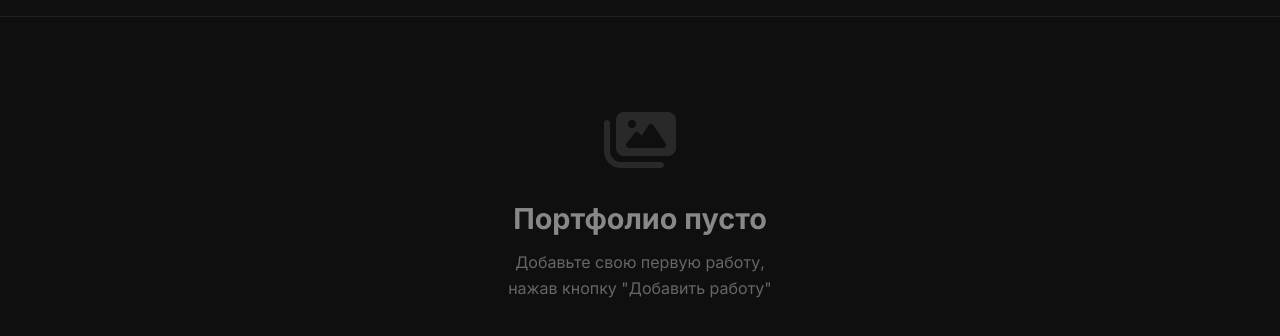
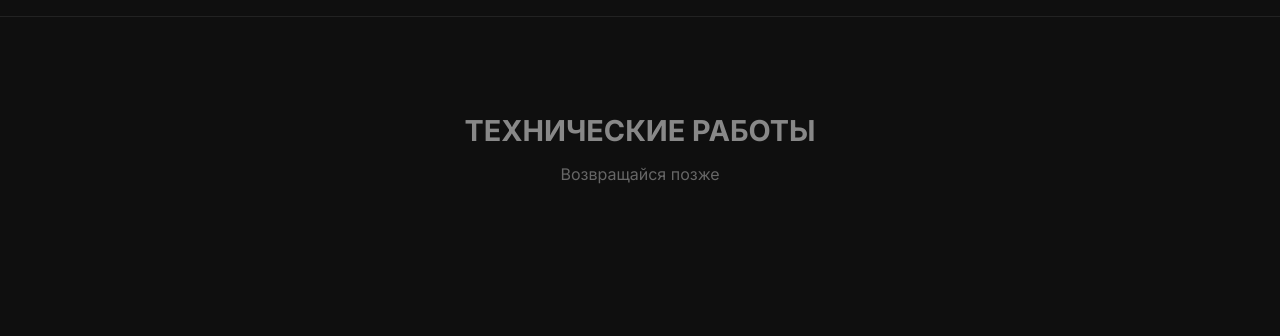
Before and after one commit to houston188/my-portfolio, a website: page public/index.html in a window 1280 px wide. Shown: the part 68-404 px from the top of the page. Drawn offline with nearby package versions, Linux system fonts and the light colour scheme; no server answers.

Commit message:
Изменение пустого экрана

```diff
--- a/public/index.html
+++ b/public/index.html
@@ -4,7 +4,7 @@
 <head>
     <meta charset="UTF-8">
     <meta name="viewport" content="width=device-width, initial-scale=1.0">
-    <title>Мое портфолио | Дизайнерские работы</title>
+    <title>whymedesign</title>
     <link rel="stylesheet" href="style.css">
     <link rel="stylesheet" href="https://cdnjs.cloudflare.com/ajax/libs/font-awesome/6.4.0/css/all.min.css">
     <link rel="preconnect" href="https://fonts.googleapis.com">
@@ -48,9 +48,9 @@
 
         <!-- Сообщение если работ нет -->
         <div class="empty-state" id="empty-state" style="display: none;">
-            <i class="fas fa-images"></i>
-            <h2>Портфолио пусто</h2>
-            <p>Добавьте свою первую работу, нажав кнопку "Добавить работу"</p>
+
+            <h2>ТЕХНИЧЕСКИЕ РАБОТЫ</h2>
+            <p>Возвращайся позже</p>
         </div>
     </main>
 
```
